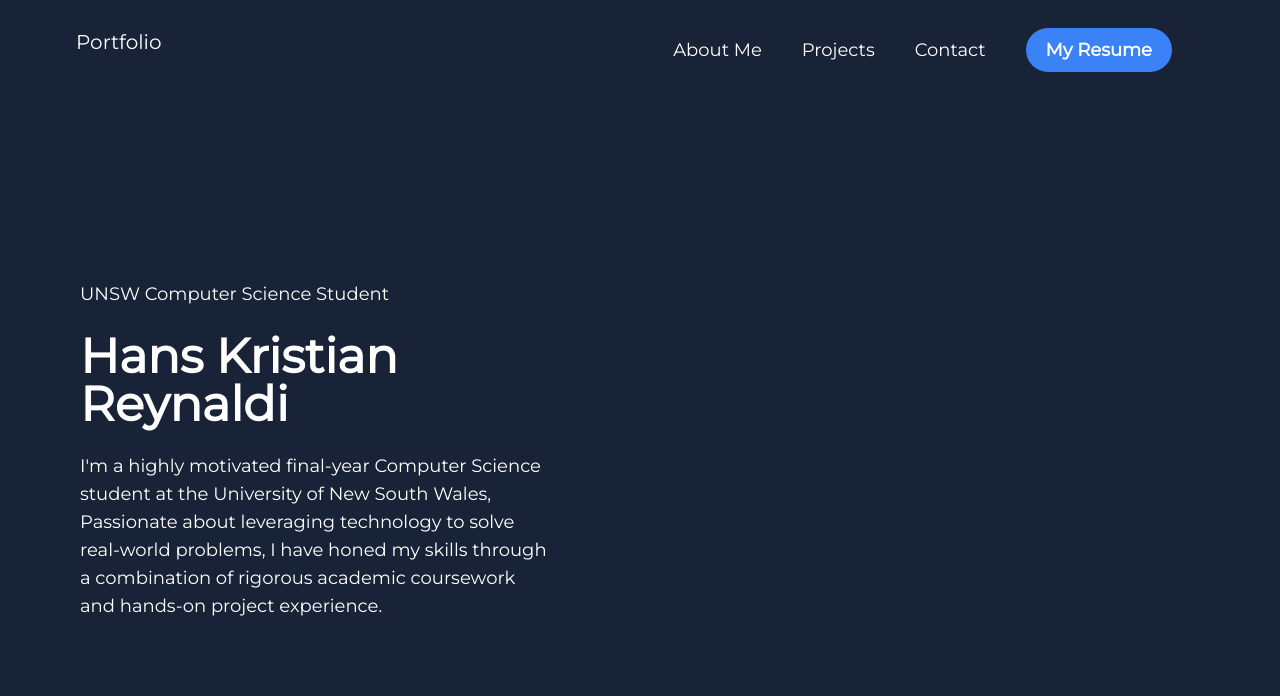
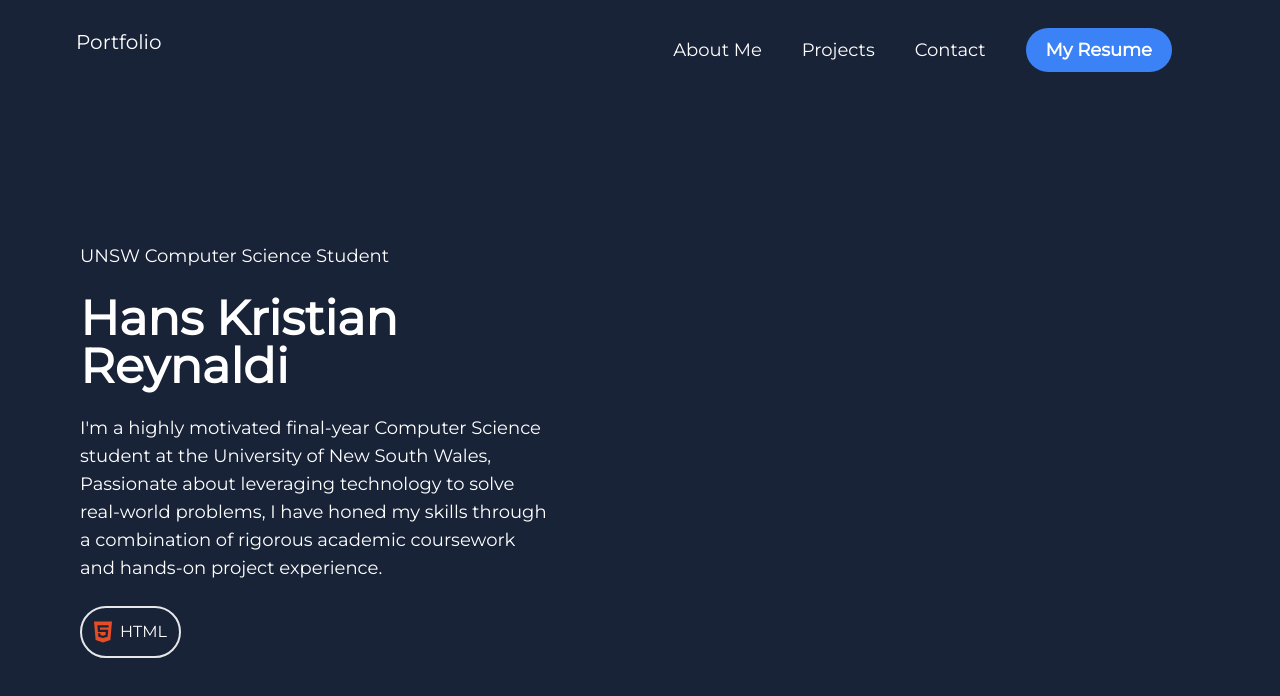
Before and after one commit to koalacapek/portfolio, a React (Create React App) app: page / in a window 1280 px wide. Shown: the top 696 px of the page. Built offline with nearby package versions, Linux system fonts and the light colour scheme.

Commit message:
add skill

```diff
--- a/package.json
+++ b/package.json
@@ -5,6 +5,12 @@
   "dependencies": {
     "@emotion/react": "^11.11.1",
     "@emotion/styled": "^11.11.0",
+    "@fortawesome/fontawesome-free": "^6.5.1",
+    "@fortawesome/fontawesome-svg-core": "^6.5.1",
+    "@fortawesome/free-brands-svg-icons": "^6.5.1",
+    "@fortawesome/free-regular-svg-icons": "^6.5.1",
+    "@fortawesome/free-solid-svg-icons": "^6.5.1",
+    "@fortawesome/react-fontawesome": "^0.2.0",
     "@mui/material": "^5.14.19",
     "@testing-library/jest-dom": "^5.17.0",
     "@testing-library/react": "^13.4.0",
--- a/src/Pages/About.tsx
+++ b/src/Pages/About.tsx
@@ -3,6 +3,7 @@ import Navbar from "../components/Navbar";
 import { motion } from "framer-motion";
 import MyResumeButton from "../components/MyResumeButton";
 import ContentWrapper from "../components/ContentWrapper";
+import Skill from "../components/Skill";
 
 const Home = () => {
   return (
@@ -18,7 +19,7 @@ const Home = () => {
             through a combination of rigorous academic coursework and hands-on
             project experience.
           </p>
-          {/* <MyResumeButton /> */}
+          <Skill text="HTML" />
         </div>
       </div>
     </ContentWrapper>
--- a/src/components/Navbar.tsx
+++ b/src/components/Navbar.tsx
@@ -25,9 +25,6 @@ const Navbar = () => {
         <NavButton text="About Me" onClick={handleAbout} />
         <NavButton text="Projects" onClick={handleProject} />
         <NavButton text="Contact" onClick={handleContact} />
-        {/* <button className="bg-blue-500 hover:bg-blue-700 text-white font-bold py-2 px-5 rounded-full">
-          My Resume
-        </button> */}
         <MyResumeButton />
       </div>
     </div>
--- /dev/null
+++ b/src/components/Skill.tsx
@@ -0,0 +1,14 @@
+import { FontAwesomeIcon } from "@fortawesome/react-fontawesome";
+import html from "../icons/html-icon.svg";
+import { faHtml5 } from "@fortawesome/free-brands-svg-icons";
+
+const Skill = ({ text }: { text: string }) => {
+  return (
+    <div className="border-2 rounded-full p-3 w-max flex items-center space-x-2">
+      <FontAwesomeIcon icon={faHtml5} size="xl" style={{ color: "#e44d26" }} />
+      <span>{text}</span>
+    </div>
+  );
+};
+
+export default Skill;
```
Also changed, not shown: src/icons/html-icon.svg (added), 1 other file (tests, documents, lock files or other folders).
